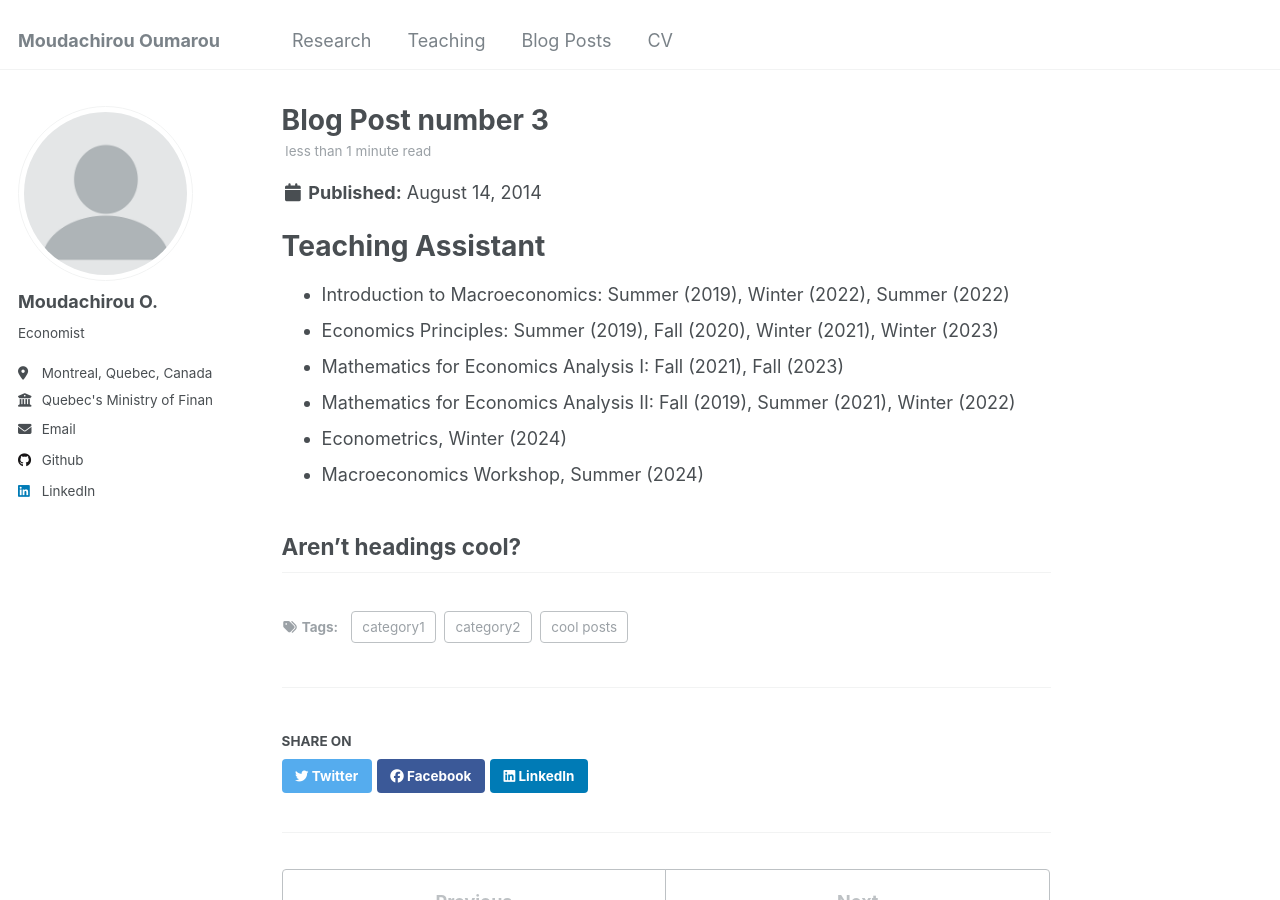
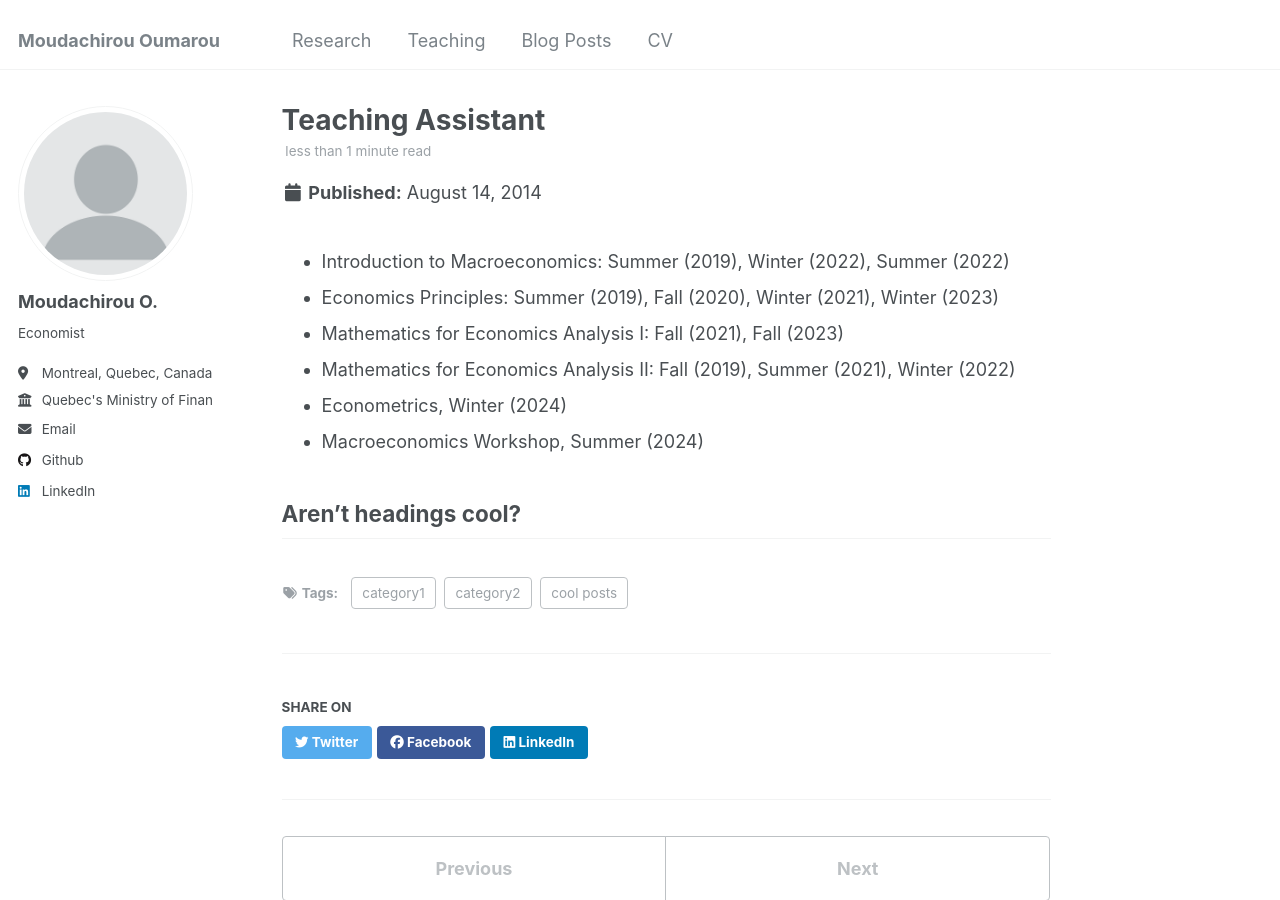
Before and after one commit to oumaroumoudachirou/oumaroumoudachirou.github.io, a Jekyll site: the page built from _posts/2014-08-14-blog-post-3.md, in a window 1280 px wide and 900 px high. Built offline with Jekyll 4.4.1, drawn with Linux system fonts in a browser that asks for light colours.

Commit message:
Update 2014-08-14-blog-post-3.md

```diff
--- a/_posts/2014-08-14-blog-post-3.md
+++ b/_posts/2014-08-14-blog-post-3.md
@@ -1,5 +1,5 @@
 ---
-title: 'Blog Post number 3'
+title: 'Teaching Assistant'
 date: 2014-08-14
 permalink: /posts/2014/08/blog-post-3/
 tags:
```
Also changed, not shown: other parts of _posts/2014-08-14-blog-post-3.md (+2 -2 lines).
